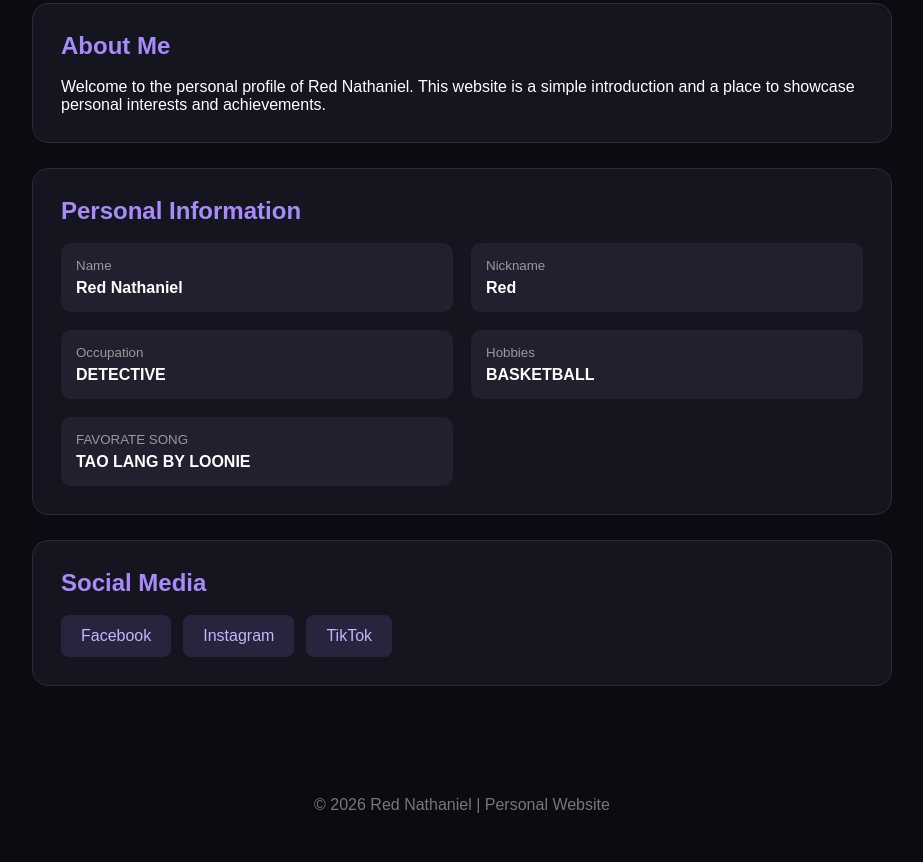
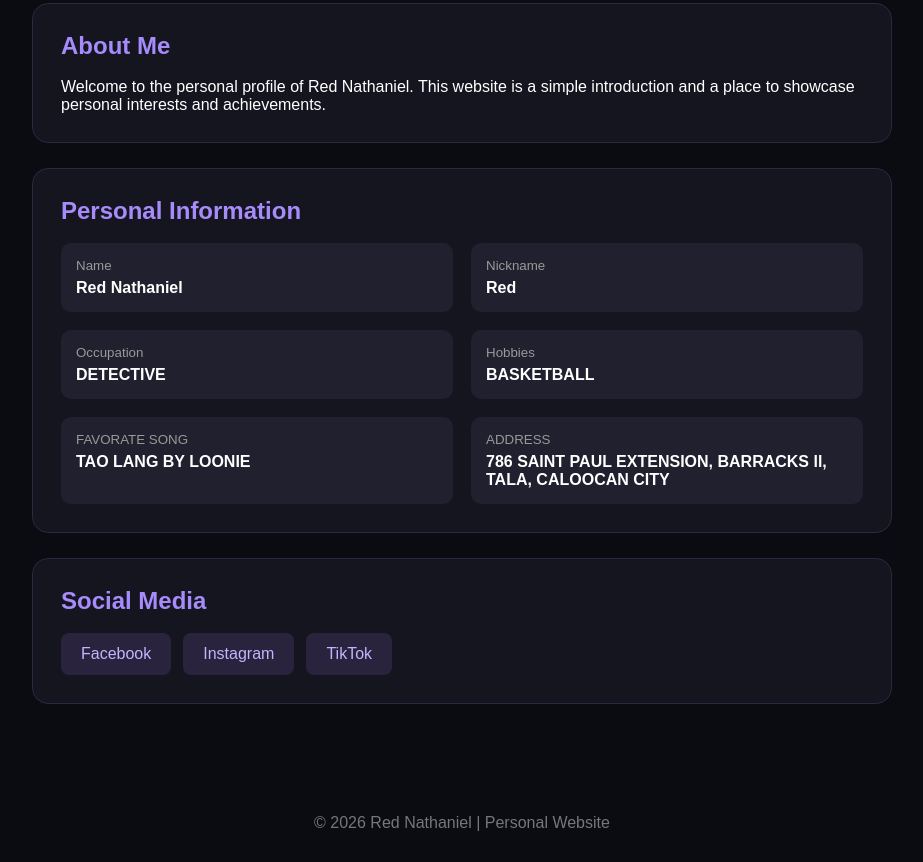
Before and after one commit to markthespot6/red-malaks, a plain HTML site: page index.html in a window 1280 px wide. Shown: the part 530-1392 px from the top of the page, without its empty margins (178-1101 px from the left). Drawn offline with Linux system fonts and the light colour scheme.

Commit message:
Update index.html

```diff
--- a/index.html
+++ b/index.html
@@ -209,6 +209,11 @@ footer {
                 <small>FAVORATE SONG</small>
                 <strong>TAO LANG BY LOONIE</strong>
             </div>
+
+            <div>
+                <small>ADDRESS</small>
+                <strong>786 SAINT PAUL EXTENSION, BARRACKS ll, TALA, CALOOCAN CITY</strong>
+            </div>
         </div>
     </section>
 
```
